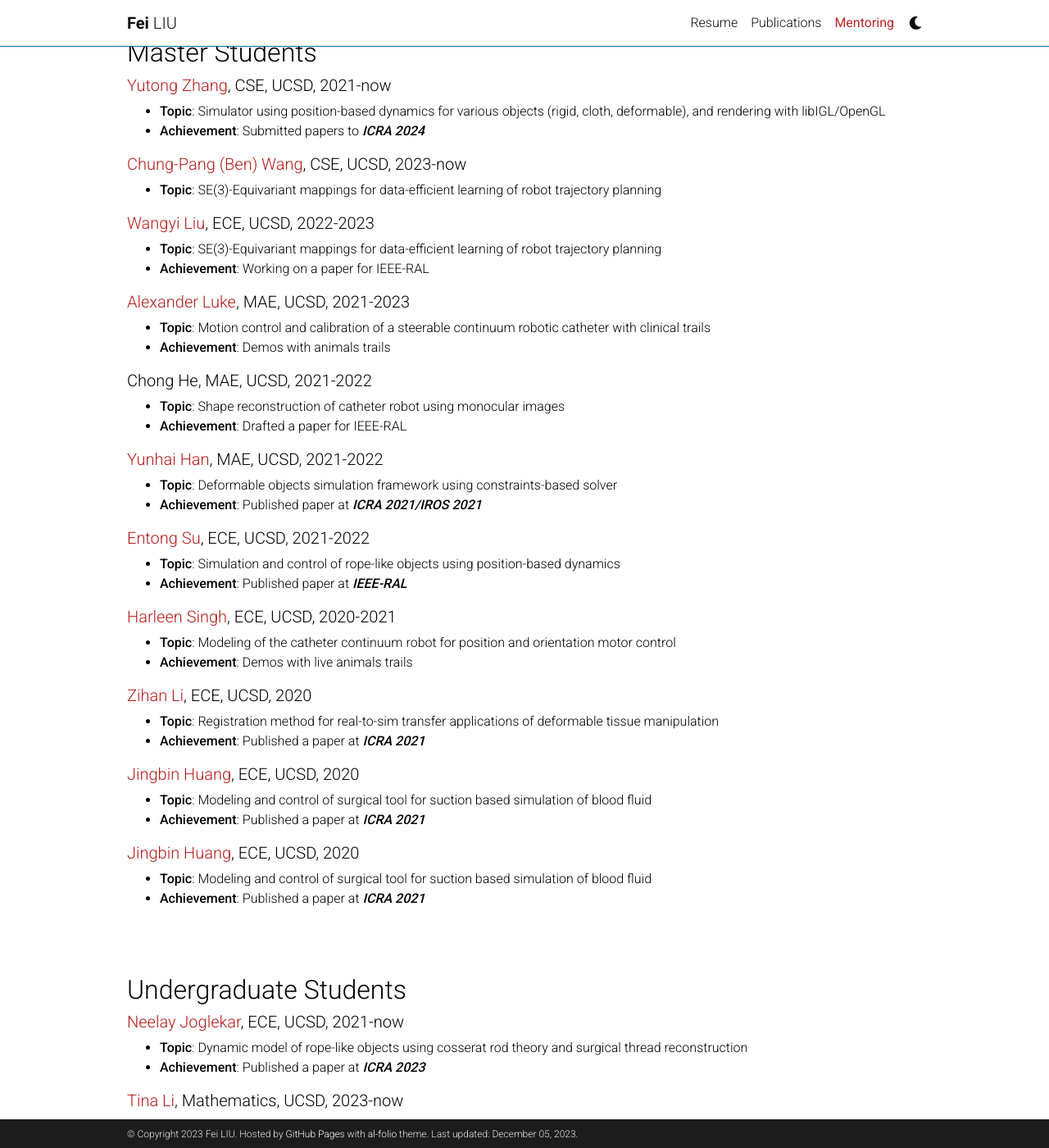
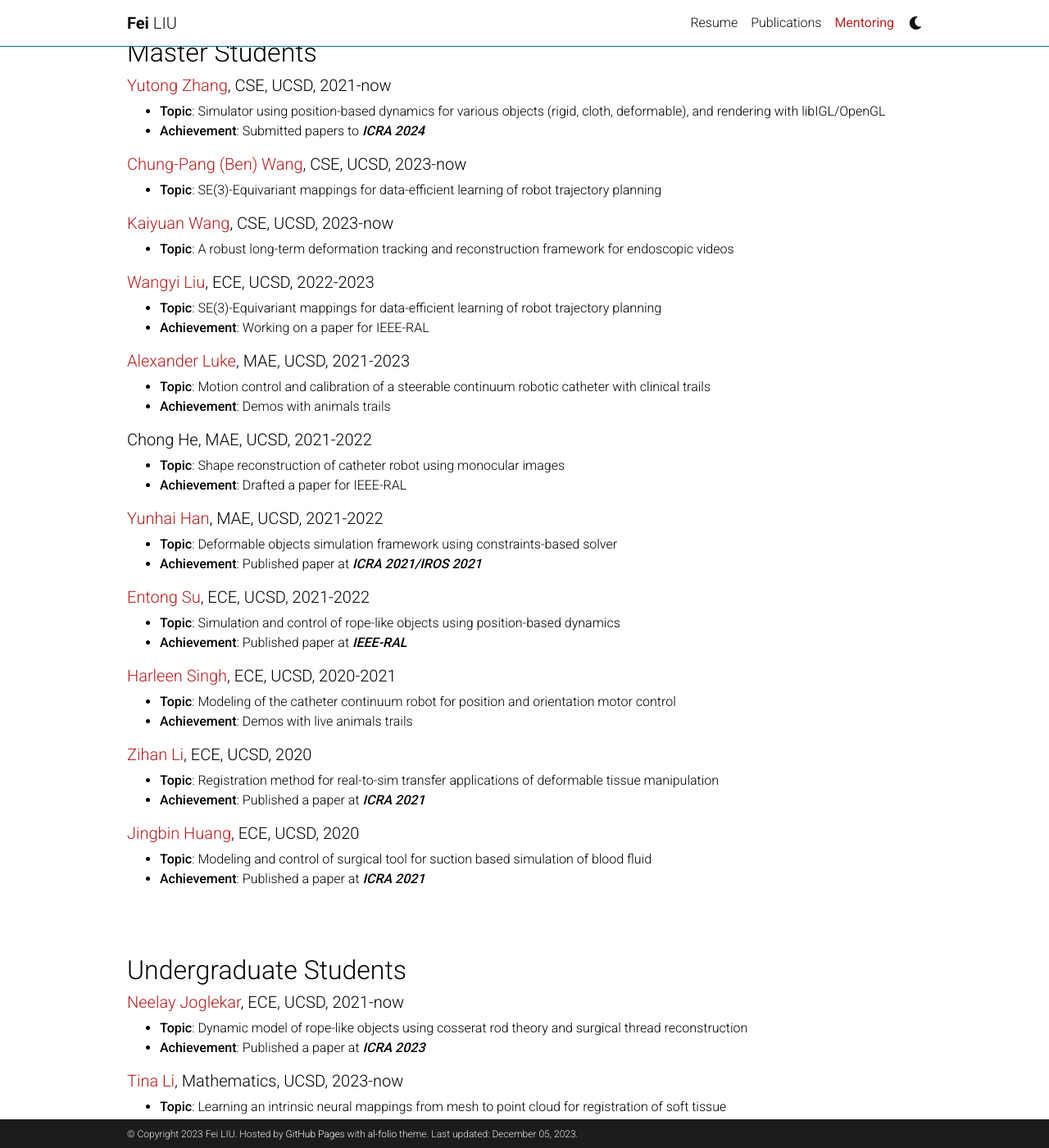
Before and after one commit to lnnx2006/lnnx2006.github.io, a Jekyll site: the page built from _pages/teaching.md, in a window 1280 px wide and 1400 px high, scrolled down 470 px. Shown: the whole window at 82% size. Built offline with Jekyll 4.4.1, drawn with Linux system fonts in a browser that asks for light colours; comment, search, counter and statistics services are not loaded; a style sheet for code colours, icons or effects is not loaded.

Commit message:
added students

```diff
--- a/_pages/teaching.md
+++ b/_pages/teaching.md
@@ -28,6 +28,9 @@
 ##### [Chung-Pang (Ben) Wang](https://www.linkedin.com/in/chung-pang-wang-62a449246/), CSE, UCSD, 2023-now
 - **Topic**: SE(3)-Equivariant mappings for data-efficient learning of robot trajectory planning
 
+##### [Kaiyuan Wang](https://kylewang1999.github.io/), CSE, UCSD, 2023-now
+- **Topic**: A robust long-term deformation tracking and reconstruction framework for endoscopic videos
+
 ##### [Wangyi Liu](https://www.linkedin.com/in/wangyi-liu-768368212/), ECE, UCSD, 2022-2023
 - **Topic**: SE(3)-Equivariant mappings for data-efficient learning of robot trajectory planning
 - **Achievement**: Working on a paper for IEEE-RAL
@@ -54,10 +57,6 @@
 
 ##### [Zihan Li](https://www.linkedin.com/in/zayn-zihan-li/), ECE, UCSD, 2020
 - **Topic**: Registration method for real-to-sim transfer applications of deformable tissue manipulation
-- **Achievement**: Published a paper at ***ICRA 2021***
-
-##### [Jingbin Huang](https://www.linkedin.com/in/jingbinhuang/), ECE, UCSD, 2020
-- **Topic**: Modeling and control of surgical tool for suction based simulation of blood fluid
 - **Achievement**: Published a paper at ***ICRA 2021***
 
 ##### [Jingbin Huang](https://www.linkedin.com/in/jingbinhuang/), ECE, UCSD, 2020
```
